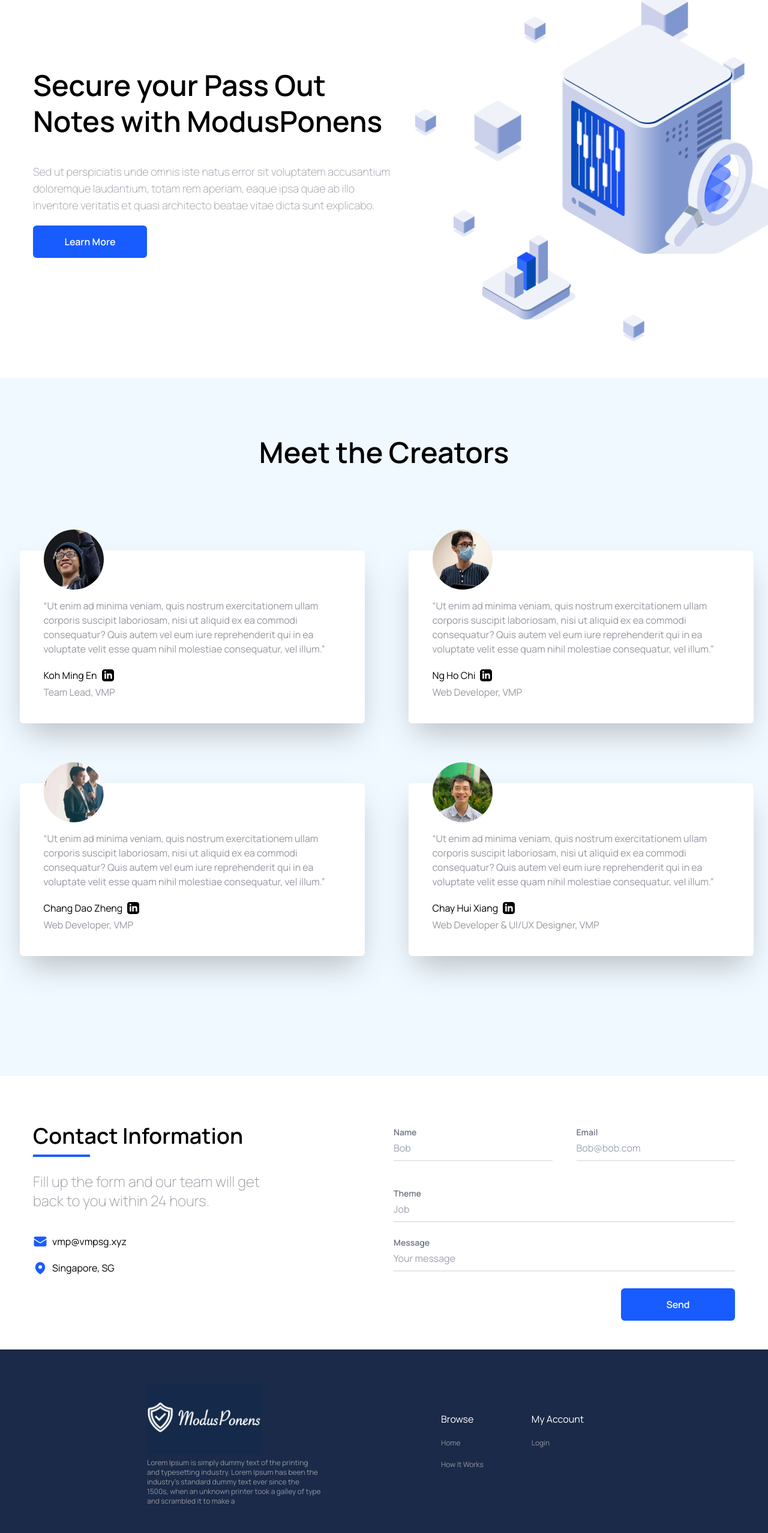
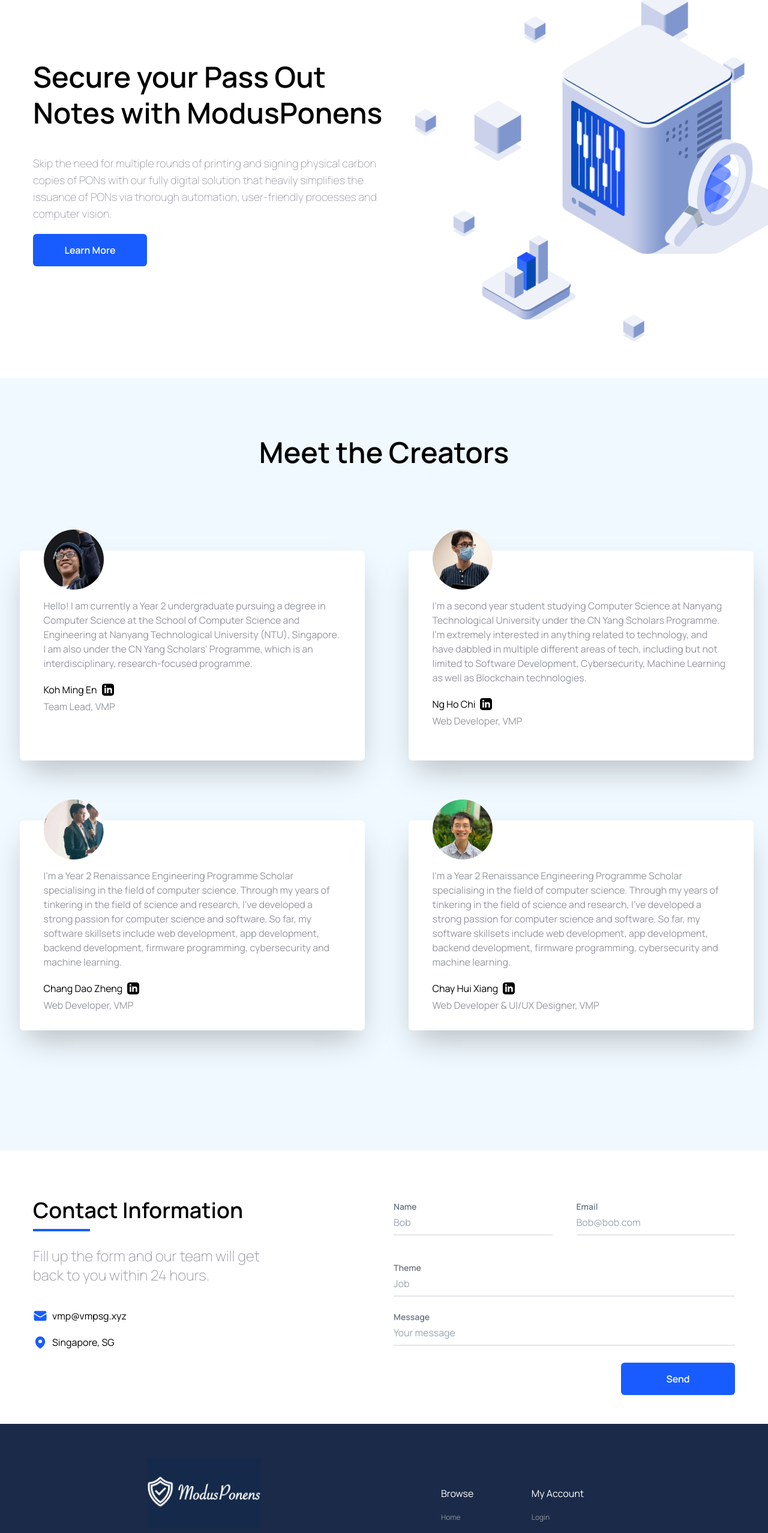
Before and after one commit to VMP-SG/PSACodeSprint2022, a Next.js app in the folder modus-ponens/: page / in a window 1280 px wide. Shown: the part 212-2768 px from the top of the page at 60% size. Built offline with nearby package versions, Linux system fonts and the light colour scheme; no server answers.

Commit message:
Editing Home Page

```diff
--- a/modus-ponens/components/Home/CreatorCard.js
+++ b/modus-ponens/components/Home/CreatorCard.js
@@ -1,6 +1,6 @@
 export default function CreatorCard({ image, text, name, designation, url }) {
   return (
-    <div className="flex flex-col justify-between w-[575px] bg-white rounded-md shadow-2xl p-10 my-[100px]">
+    <div className="flex flex-col justify-between w-[575px] h-[350px] bg-white rounded-md shadow-2xl p-10 my-[100px]">
       <div className="relative">
         <img
           src={image.src}
--- a/modus-ponens/components/Home/CreatorSection.js
+++ b/modus-ponens/components/Home/CreatorSection.js
@@ -12,7 +12,7 @@
     <div>
       <CreatorCard
         text={
-          "“Ut enim ad minima veniam, quis nostrum exercitationem ullam corporis suscipit laboriosam, nisi ut aliquid ex ea commodi consequatur? Quis autem vel eum iure reprehenderit qui in ea voluptate velit esse quam nihil molestiae consequatur, vel illum.” "
+          "Hello! I am currently a Year 2 undergraduate pursuing a degree in Computer Science at the School of Computer Science and Engineering at Nanyang Technological University (NTU), Singapore. I am also under the CN Yang Scholars' Programme, which is an interdisciplinary, research-focused programme."
         }
         name={"Koh Ming En"}
         designation={"Team Lead, VMP"}
@@ -21,7 +21,7 @@
       />
       <CreatorCard
         text={
-          "“Ut enim ad minima veniam, quis nostrum exercitationem ullam corporis suscipit laboriosam, nisi ut aliquid ex ea commodi consequatur? Quis autem vel eum iure reprehenderit qui in ea voluptate velit esse quam nihil molestiae consequatur, vel illum.” "
+          "I'm a Year 2 Renaissance Engineering Programme Scholar specialising in the field of computer science. Through my years of tinkering in the field of science and research, I've developed a strong passion for computer science and software. So far, my software skillsets include web development, app development, backend development, firmware programming, cybersecurity and machine learning."
         }
         name={"Chang Dao Zheng"}
         designation={"Web Developer, VMP"}
@@ -37,7 +37,7 @@
     <div>
       <CreatorCard
         text={
-          "“Ut enim ad minima veniam, quis nostrum exercitationem ullam corporis suscipit laboriosam, nisi ut aliquid ex ea commodi consequatur? Quis autem vel eum iure reprehenderit qui in ea voluptate velit esse quam nihil molestiae consequatur, vel illum.” "
+          "I’m a second year student studying Computer Science at Nanyang Technological University under the CN Yang Scholars Programme. I’m extremely interested in anything related to technology, and have dabbled in multiple different areas of tech, including but not limited to Software Development, Cybersecurity, Machine Learning as well as Blockchain technologies."
         }
         name={"Ng Ho Chi"}
         designation={"Web Developer, VMP"}
@@ -46,7 +46,7 @@
       />
       <CreatorCard
         text={
-          "“Ut enim ad minima veniam, quis nostrum exercitationem ullam corporis suscipit laboriosam, nisi ut aliquid ex ea commodi consequatur? Quis autem vel eum iure reprehenderit qui in ea voluptate velit esse quam nihil molestiae consequatur, vel illum.” "
+          "I'm a Year 2 Renaissance Engineering Programme Scholar specialising in the field of computer science. Through my years of tinkering in the field of science and research, I've developed a strong passion for computer science and software. So far, my software skillsets include web development, app development, backend development, firmware programming, cybersecurity and machine learning."
         }
         designation={"Web Developer & UI/UX Designer, VMP"}
         name={"Chay Hui Xiang"}
--- a/modus-ponens/components/Home/HeroSection.js
+++ b/modus-ponens/components/Home/HeroSection.js
@@ -9,10 +9,10 @@
         Secure your Pass Out Notes with ModusPonens
       </div>
       <div className="font-thin text-lg text-grey-main my-5">
-        Sed ut perspiciatis unde omnis iste natus error sit voluptatem
-        accusantium doloremque laudantium, totam rem aperiam, eaque ipsa quae ab
-        illo inventore veritatis et quasi architecto beatae vitae dicta sunt
-        explicabo.
+        Skip the need for multiple rounds of printing and signing physical
+        carbon copies of PONs with our fully digital solution that heavily
+        simplifies the issuance of PONs via thorough automation, user-friendly
+        processes and computer vision.
       </div>
       <a
         href="https://github.com/VMP-SG/PSACodeSprint2022"
--- a/modus-ponens/components/Layout/MainFooter.js
+++ b/modus-ponens/components/Layout/MainFooter.js
@@ -43,10 +43,10 @@
               <Image src={Logo} />
             </div>
             <div className="sm:max-w-xs text-xs text-grey-main">
-              Lorem Ipsum is simply dummy text of the printing and typesetting
-              industry. Lorem Ipsum has been the industry's standard dummy text
-              ever since the 1500s, when an unknown printer took a galley of
-              type and scrambled it to make a{" "}
+              Skip the need for multiple rounds of printing and signing physical
+              carbon copies of PONs with our fully digital solution that heavily
+              simplifies the issuance of PONs via thorough automation,
+              user-friendly processes and computer vision.
             </div>
           </div>
 
```
Also changed, not shown: modus-ponens/pages/archives.js (added).
